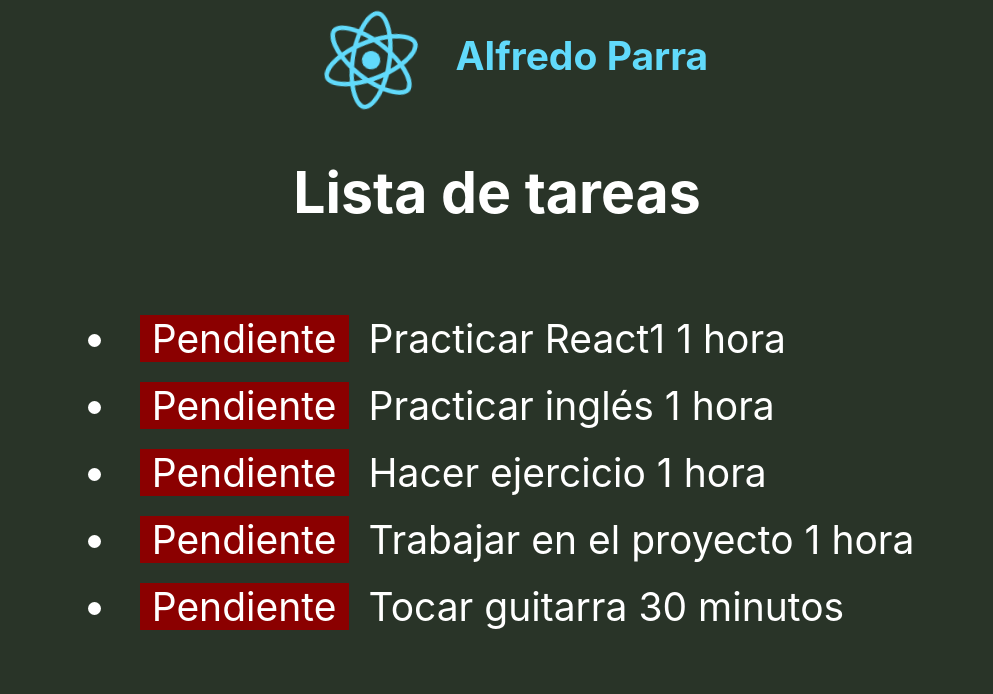
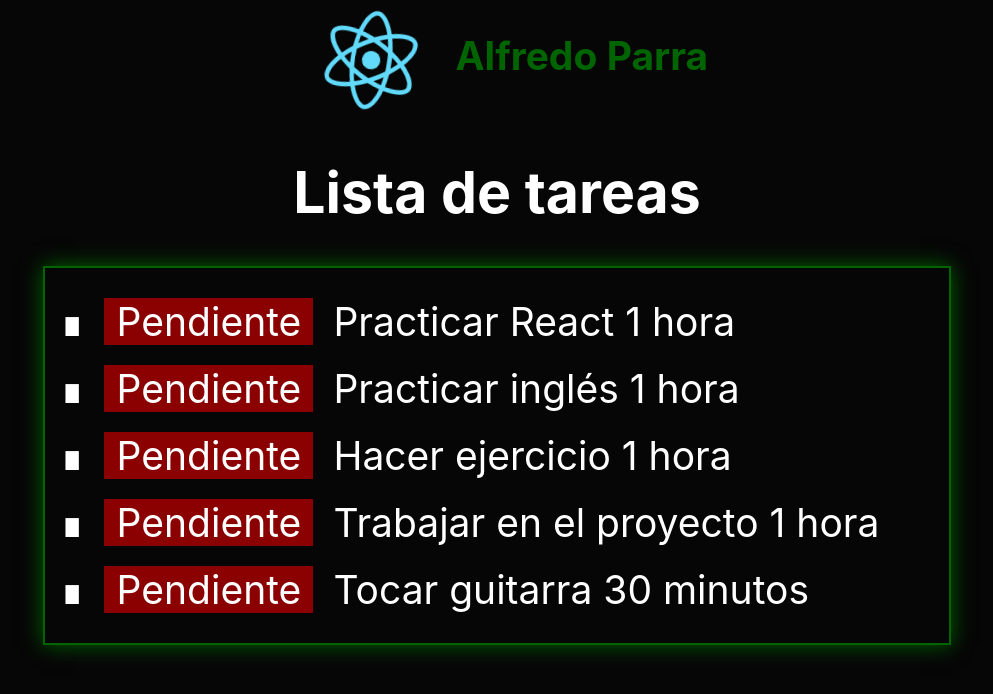
Before and after one commit to Draifor/my-react-task-list, a React (Create React App) app: page / in a window 1280 px wide. Shown: the top 694 px of the page, without its empty margins (143-1136 px from the left). Built offline with nearby package versions, Linux system fonts and the light colour scheme.

Commit message:
Se reorganizaron los archivos de los componentes

```diff
--- a/src/App.css
+++ b/src/App.css
@@ -1,5 +1,5 @@
 .App {
-  background-color: #293428;
+  background-color: #060606;
   min-height: 100vh;
   display: flex;
   flex-direction: column;
@@ -11,7 +11,7 @@
 
 .App-header div {
   display: flex;
-  color: #61dafb;
+  color: darkgreen;
 }
 .App-logo {
   height: 15vmin;
--- a/src/App.js
+++ b/src/App.js
@@ -1,6 +1,6 @@
 import './App.css';
-import HeaderComponent from './components/HeaderComponent';
-import TaskListComponent from './components/TaskListComponent';
+import HeaderComponent from './components/HeaderComponent/HeaderComponent';
+import TaskListComponent from './components/TaskListComponent/TaskListComponent';
 
 function App() {
   return (
--- a/src/components/HeaderComponent.jsx
+++ b/src/components/HeaderComponent/HeaderComponent.jsx
@@ -1,4 +1,4 @@
-import logo from "../logo.svg";
+import logo from "./logo.svg";
 
 function HeaderComponent({ name, lastName }) {
   return (
--- a/src/components/TaskComponent.jsx
+++ b/src/components/TaskComponent/TaskComponent.jsx
@@ -6,6 +6,7 @@ function TaskComponent({ description }) {
   const [status, setStatus] = useState("pending");
   return (
     <li>
+      ∎
       {status === "completed" ? (
         <span className="completed" onClick={() => setStatus("pending")}>
           Completado
@@ -16,7 +17,11 @@ function TaskComponent({ description }) {
         </span>
       )}
       {description}
-      {status === "completed" ? (<img src={check} className="check" alt="check icon"/>) : ""}
+      {status === "completed" ? (
+        <img src={check} className="check" alt="check icon" />
+      ) : (
+        ""
+      )}
     </li>
   );
 }
--- a/src/components/TaskListComponent.jsx
+++ b/src/components/TaskListComponent/TaskListComponent.jsx
@@ -1,8 +1,9 @@
-import TaskComponent from "./TaskComponent";
+import TaskComponent from "../TaskComponent/TaskComponent";
+import './taskList.css';
 
 function TaskListComponent() {
   const tasks = [
-    { description: "Practicar React1 1 hora", },
+    { description: "Practicar React 1 hora", },
     { description: "Practicar inglés 1 hora", },
     { description: "Hacer ejercicio 1 hora", },
     { description: "Trabajar en el proyecto 1 hora", },
--- /dev/null
+++ b/src/components/TaskListComponent/taskList.css
@@ -0,0 +1,7 @@
+ul.task-list {
+    border: 2px solid darkgreen;
+    box-shadow: 0px 0px 20px darkgreen;
+    list-style: none;
+    padding: 20px 70px 20px 15px;
+    margin: 0;
+}
```
Also changed, not shown: src/components/HeaderComponent/logo.svg (renamed from src/logo.svg), src/components/TaskComponent/check.svg (renamed from src/components/check.svg), src/components/TaskComponent/task.css (renamed from src/components/task.css).
